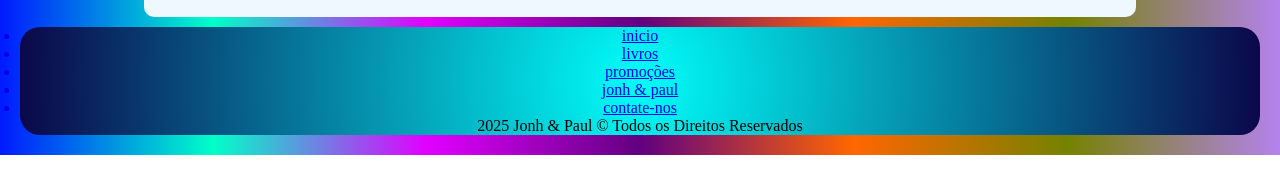
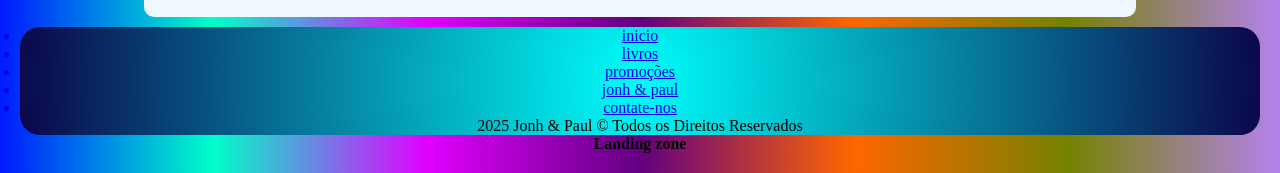
Before and after one commit to gustavolima429/projeto-css-livraria, a plain HTML site: page index.html in a window 1280 px wide. Shown: the part 1628-1801 px from the top of the page. Drawn offline with Linux system fonts and the light colour scheme.

Commit message:
projeto livraria

```diff
--- a/index.html
+++ b/index.html
@@ -93,7 +93,7 @@
             </p>
 
         </footer>
-
+        <h4>Landing zone</h4>
 
         </div>
 
```
